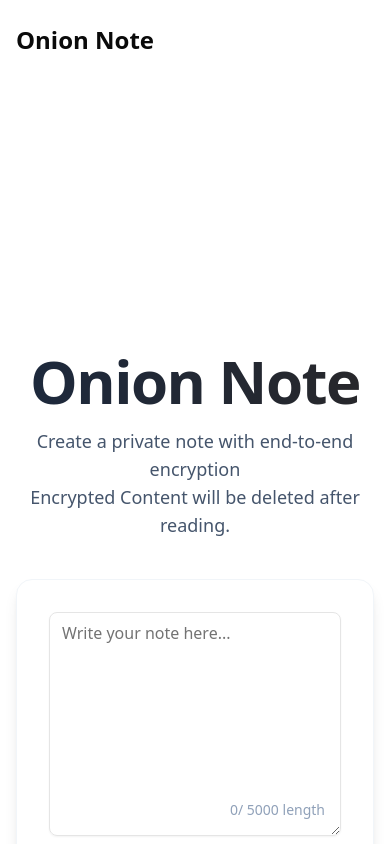
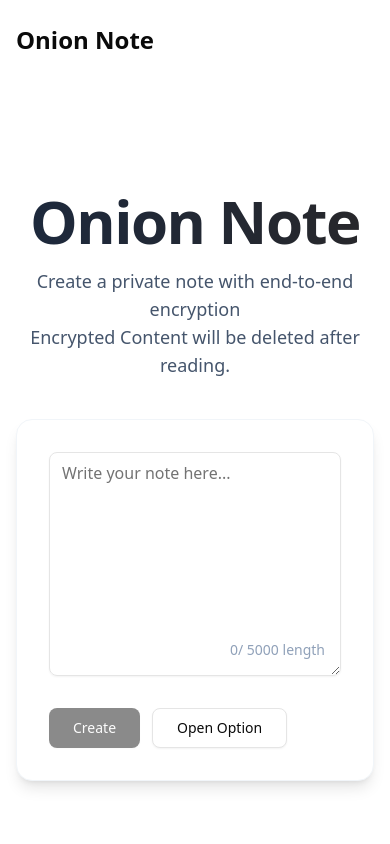
Before and after one commit to yuk228/onion-note, a Next.js app: page / in a window 390 px wide. Shown: the top 844 px of the page. Built offline with nearby package versions, Linux system fonts and the light colour scheme.

Commit message:
Responsive

```diff
--- a/app/page.tsx
+++ b/app/page.tsx
@@ -59,7 +59,7 @@ export default function Home() {
   };
 
   return (
-    <main className="min-h-screen mt-60 md:mt-20 flex flex-col items-center justify-center">
+    <main className="min-h-screen mt-20 flex flex-col items-center justify-center">
       <div className="w-full max-w-4xl mx-auto px-4 py-16">
         <div className="text-center mb-10">
           <h1 className="text-6xl font-bold mb-4 bg-gradient-to-r from-slate-800 to-zinc-800 bg-clip-text text-transparent tracking-tight">
@@ -85,7 +85,7 @@ export default function Home() {
               {text.length}/ 5000 length
             </div>
           </div>
-          <div className="flex flex-col sm:flex-row justify-between items-center gap-4 mt-8">
+          <div className="flex flex-row justify-between items-center gap-4 mt-8">
             <div className="flex gap-3">
               <Button
                 variant="default"
--- a/components/form/option.tsx
+++ b/components/form/option.tsx
@@ -10,8 +10,8 @@ interface OptionProps {
 
 const Option = ({ password, setPassword, confirmPassword, setConfirmPassword }: OptionProps) => {
   return (
-    <div className="mt-10 sm:mt-0 flex justify-between">
-      <div className="flex flex-row gap-8 w-full">
+    <div className="mt-10 sm:mt-0 flex flex-col md:flex justify-between">
+      <div className="flex flex-col md:flex-row gap-8 w-full">
         <div className="flex-1 space-y-2">
           <p className="text-lg font-semibold text-slate-800">Password</p>
           <p className="text-sm text-slate-500">Enter a custom password to protect your note</p>
```
